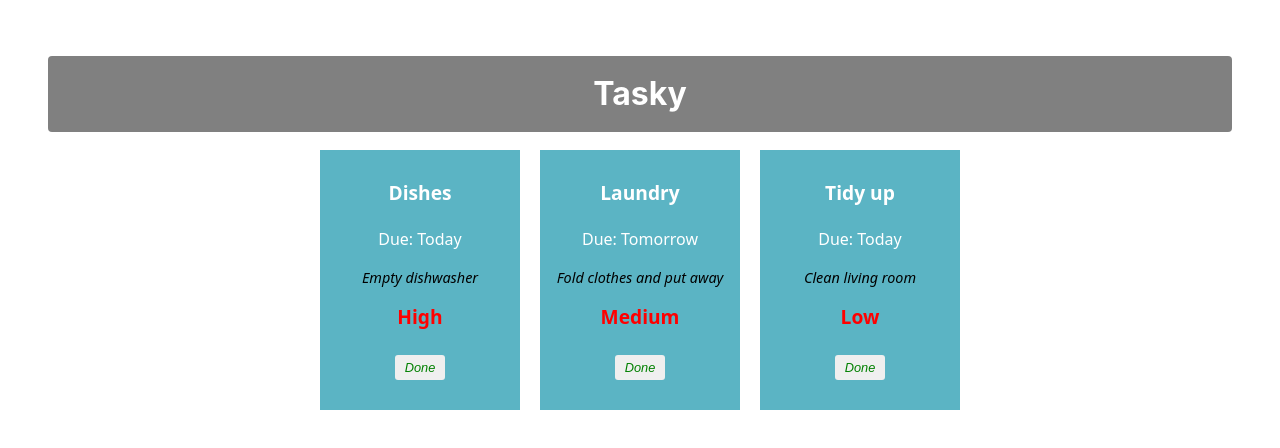
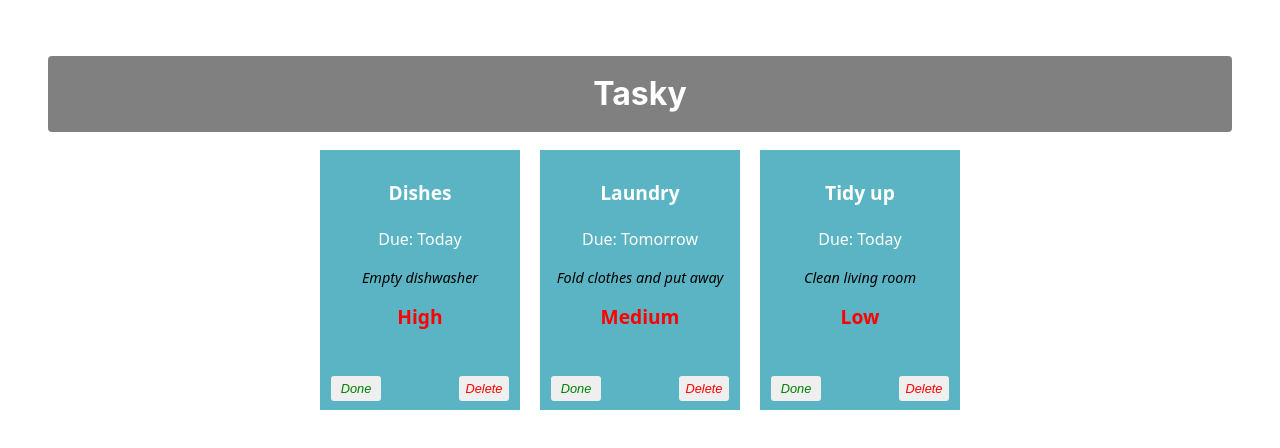
Before and after one commit to Ryan-OLoughlin/react-basics-labs, a React (Vite) app in the folder tasky/: page / in a window 1280 px wide. Shown: the top 448 px of the page. Built offline with nearby package versions, Linux system fonts and the light colour scheme.

Commit message:
Delete a task

```diff
--- a/tasky/src/App.css
+++ b/tasky/src/App.css
@@ -67,7 +67,15 @@
 }
 
 .doneButton {
+  position: absolute;
   bottom: 5px;
   left: 5px;
   color: green;
 }
+
+.deleteButton {
+  position: absolute;
+  bottom: 5px;
+  right: 5px;
+  color: red;
+}
--- a/tasky/src/App.jsx
+++ b/tasky/src/App.jsx
@@ -9,11 +9,19 @@
       { id: 2, title: "Laundry", description: "Fold clothes and put away", deadline: "Tomorrow", priority: "Medium", done: false },
       { id: 3, title: "Tidy up", description: "Clean living room", deadline: "Today", priority: "Low", done: false } ]
     });
+
     const doneHandler = (taskIndex) => {
     const tasks = [...taskState.tasks];
     tasks[taskIndex].done = !tasks[taskIndex].done;
     setTaskState({tasks});
     }
+
+    const deleteHandler = (taskIndex) => {
+    const tasks = [...taskState.tasks];
+    tasks.splice(taskIndex, 1);
+    setTaskState({tasks});
+    }
+
     return (
     <div className="container">
       <h1>Tasky</h1>
@@ -26,6 +34,7 @@
         key={task.id}
         done={task.done}
         markDone={() => doneHandler(index)}
+        deleteTask={() => deleteHandler(index)}
       />  ))}
     </div>
   );
--- a/tasky/src/components/Task.jsx
+++ b/tasky/src/components/Task.jsx
@@ -7,7 +7,8 @@
             <p>Due: {props.deadline}</p>
             <p className="description">{props.description}</p>
             <p className="priority">{props.priority}</p>
-            <button onClick={props.markDone} className="doneButton">Done</button>
+            <button className="doneButton" onClick={props.markDone}>Done</button>
+            <button className="deleteButton" onClick={props.deleteTask}>Delete</button>
         </div>
     );
 }
```
